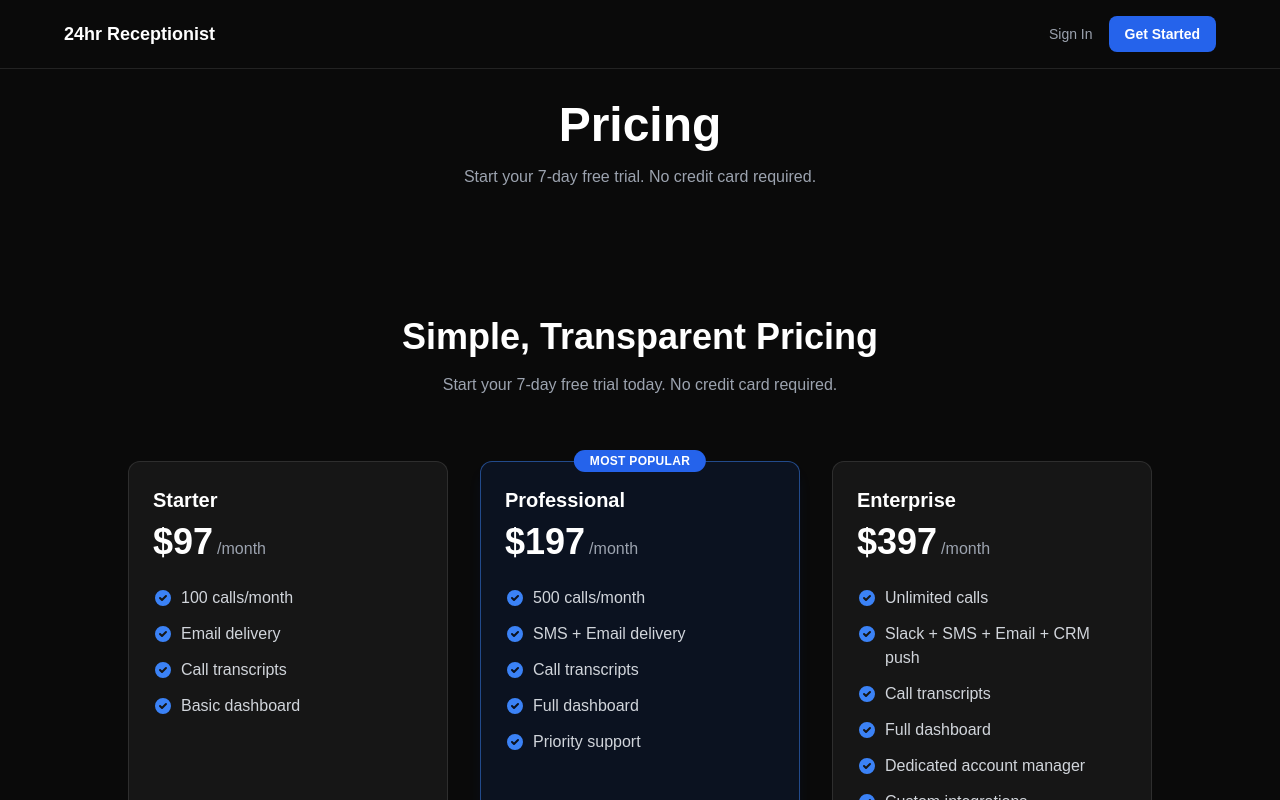
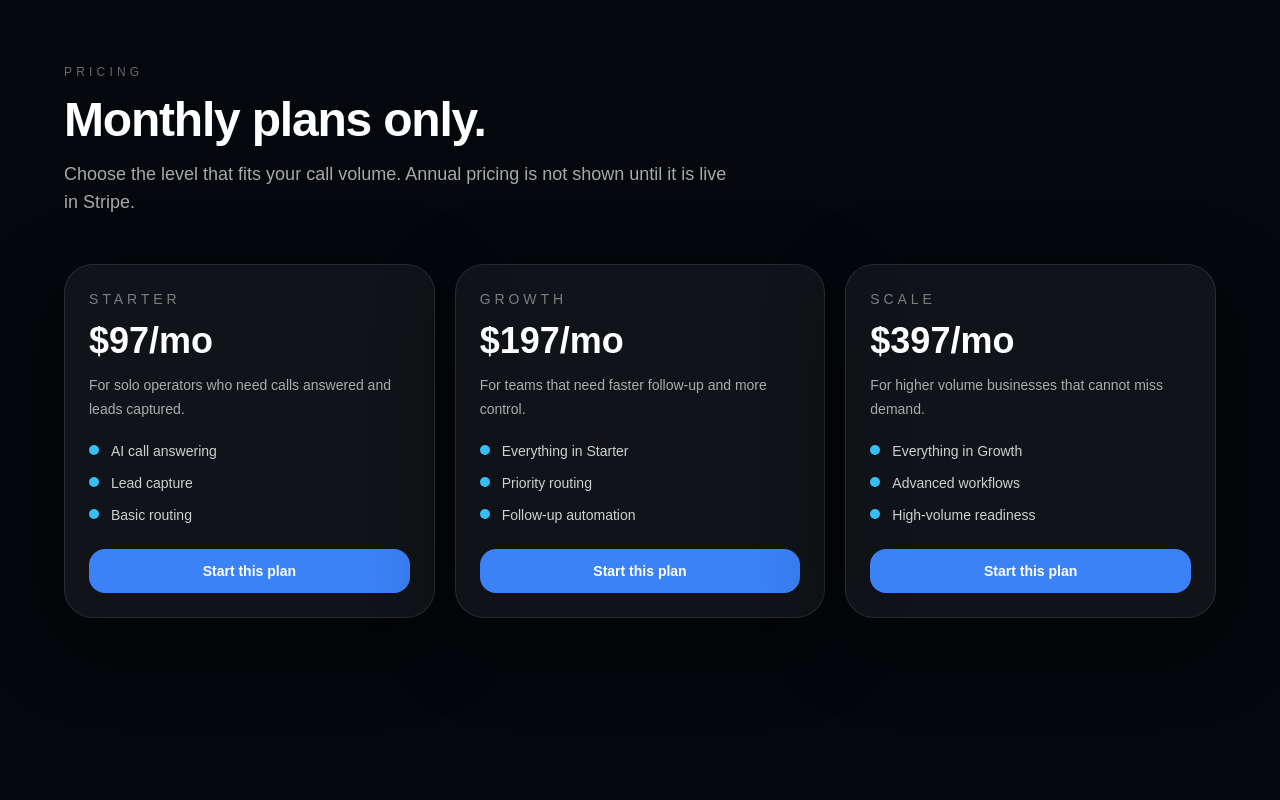
Before and after one commit to luckyluciano04/24_hr_receptionist, a Next.js app: page /pricing in a window 1280 px wide. Shown: the top 800 px of the page. Built offline with nearby package versions, Linux system fonts and the light colour scheme; no server answers.

Commit message:
Update page.tsx

```diff
--- a/app/pricing/page.tsx
+++ b/app/pricing/page.tsx
@@ -1,31 +1,71 @@
 import Link from 'next/link';
-import { Pricing } from '@/components/landing/Pricing';
+
+const MONTHLY_STRIPE_URL = 'REPLACE_WITH_YOUR_MONTHLY_STRIPE_CHECKOUT_URL';
+
+const plans = [
+  {
+    name: 'Starter',
+    price: '$97/mo',
+    desc: 'For solo operators who need calls answered and leads captured.',
+    features: ['AI call answering', 'Lead capture', 'Basic routing'],
+  },
+  {
+    name: 'Growth',
+    price: '$197/mo',
+    desc: 'For teams that need faster follow-up and more control.',
+    features: ['Everything in Starter', 'Priority routing', 'Follow-up automation'],
+  },
+  {
+    name: 'Scale',
+    price: '$397/mo',
+    desc: 'For higher volume businesses that cannot miss demand.',
+    features: ['Everything in Growth', 'Advanced workflows', 'High-volume readiness'],
+  },
+];
 
 export default function PricingPage() {
   return (
-    <div className="min-h-screen bg-[#0A0A0A]">
-      <nav className="border-b border-white/10 px-4 py-4">
-        <div className="mx-auto flex max-w-6xl items-center justify-between">
-          <Link href="/" className="text-lg font-bold text-white">
-            24hr Receptionist
-          </Link>
-          <div className="flex items-center gap-4">
-            <Link href="/login" className="text-sm text-gray-400 hover:text-white transition-colors">
-              Sign In
-            </Link>
-            <Link href="/signup" className="rounded-lg bg-blue-600 px-4 py-2 text-sm font-semibold text-white hover:bg-blue-700 transition-colors">
-              Get Started
-            </Link>
-          </div>
+    <main className="min-h-screen bg-[#04070b] px-6 py-16 text-white">
+      <section className="mx-auto max-w-6xl">
+        <div className="max-w-2xl">
+          <p className="text-xs uppercase tracking-[0.35em] text-white/40">Pricing</p>
+          <h1 className="mt-4 text-4xl font-black tracking-tight sm:text-5xl">
+            Monthly plans only.
+          </h1>
+          <p className="mt-4 text-lg text-white/65">
+            Choose the level that fits your call volume. Annual pricing is not shown until it is live in Stripe.
+          </p>
         </div>
-      </nav>
-      <main className="pt-8">
-        <div className="mx-auto max-w-6xl px-4 pb-8 text-center">
-          <h1 className="text-4xl font-bold text-white sm:text-5xl">Pricing</h1>
-          <p className="mt-4 text-gray-400">Start your 7-day free trial. No credit card required.</p>
+
+        <div className="mt-12 grid gap-5 lg:grid-cols-3">
+          {plans.map((plan) => (
+            <div
+              key={plan.name}
+              className="rounded-[1.8rem] border border-white/10 bg-white/5 p-6 shadow-[0_24px_80px_rgba(0,0,0,0.45)]"
+            >
+              <p className="text-sm uppercase tracking-[0.28em] text-white/45">{plan.name}</p>
+              <p className="mt-3 text-4xl font-bold">{plan.price}</p>
+              <p className="mt-3 text-sm leading-6 text-white/65">{plan.desc}</p>
+
+              <ul className="mt-5 space-y-3 text-sm text-white/80">
+                {plan.features.map((feature) => (
+                  <li key={feature} className="flex items-start gap-3">
+                    <span className="mt-1 h-2.5 w-2.5 rounded-full bg-sky-400" />
+                    <span>{feature}</span>
+                  </li>
+                ))}
+              </ul>
+
+              <Link
+                href={MONTHLY_STRIPE_URL}
+                className="mt-6 inline-flex w-full items-center justify-center rounded-2xl bg-blue-500 px-5 py-3 text-sm font-semibold text-white transition hover:bg-blue-400"
+              >
+                Start this plan
+              </Link>
+            </div>
+          ))}
         </div>
-        <Pricing />
-      </main>
-    </div>
+      </section>
+    </main>
   );
 }
```
